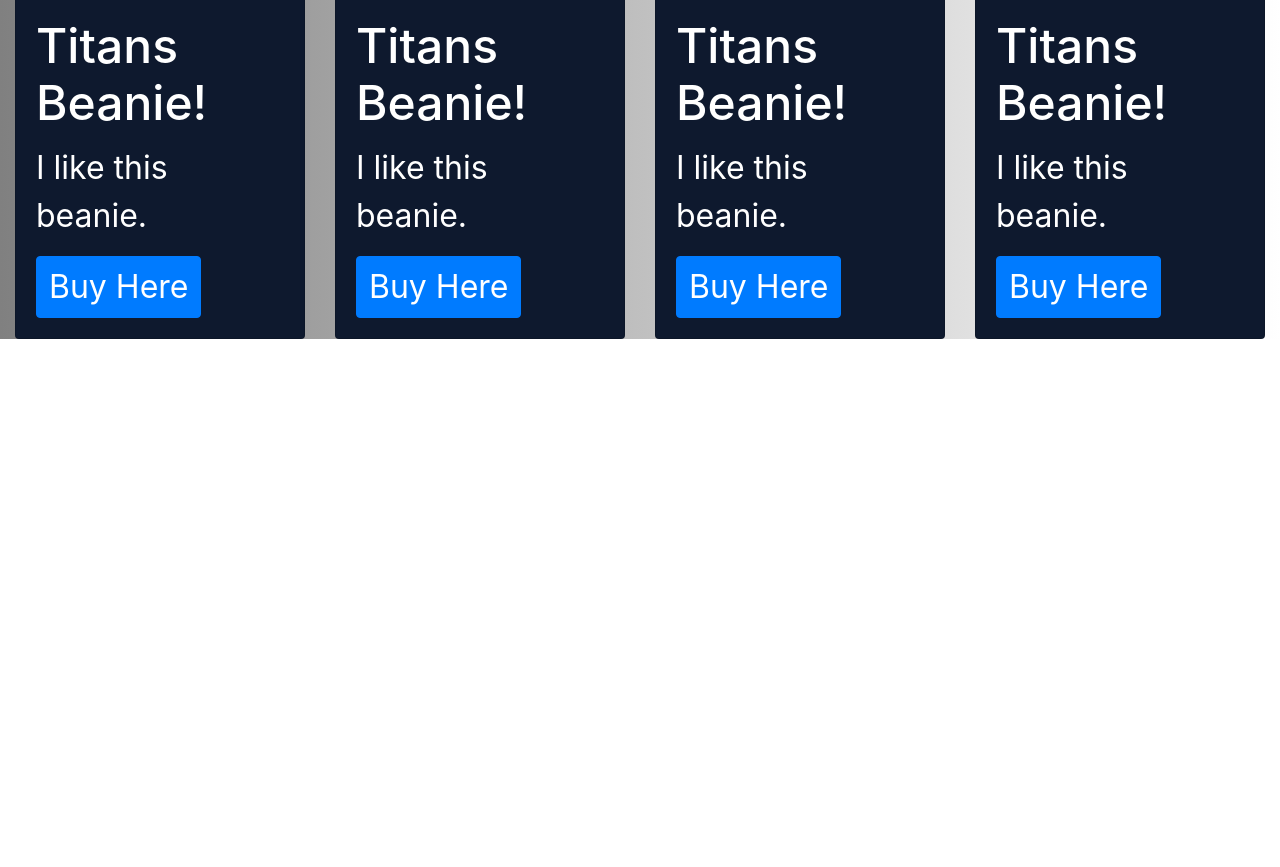
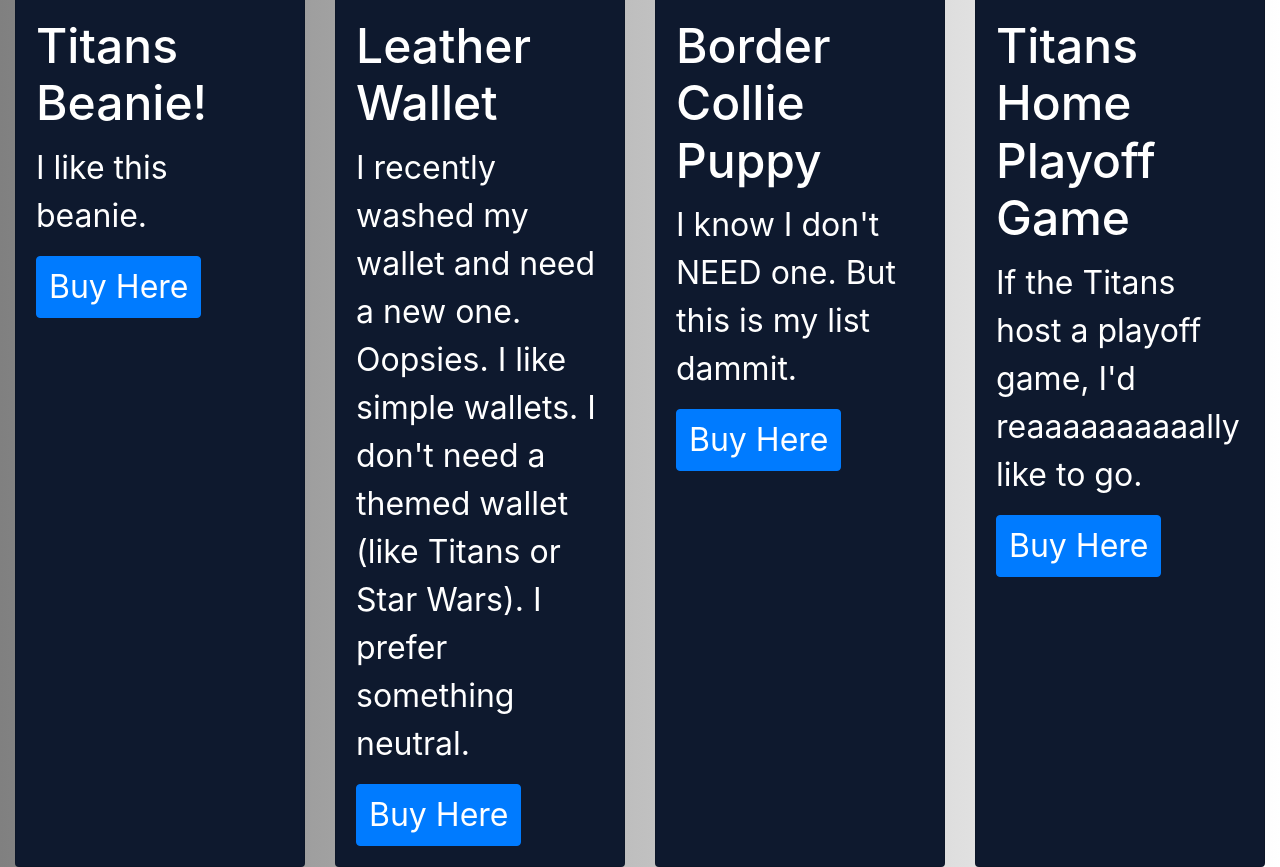
Before and after one commit to Hlinfoot/ChristmasWishList, a plain HTML site: page links.html in a window 1280 px wide. Shown: the part 2546-3413 px from the top of the page. Before the commit the page ends 2885 px from the top, so only its background shows below. Drawn offline with nearby package versions, Linux system fonts and the light colour scheme.

Commit message:
added more items

```diff
--- a/links.html
+++ b/links.html
@@ -73,31 +73,31 @@
         </div>
         <div class="col-md-3 d-flex align-items-stretch">
           <div class="card">
-            <img src="https://fanatics.frgimages.com/FFImage/thumb.aspx?i=/productimages/_3113000/ff_3113696-7b4c85df4a1dad41e4eb_full.jpg&w=900" class="card-img-top" alt="Titans Beanie">
+            <img src="https://www.roddandgunn.com/dw/image/v2/BBRS_PRD/on/demandware.static/-/Sites-roddandgunn-master-catalog/default/dw91b864fb/images/120894/ZW0098_CREEK_FT_LGE.jpg?sw=458&sh=565&sm=fit" class="card-img-top" alt="Titans Beanie">
             <div class="card-body">
-              <h5 class="card-title">Titans Beanie!</h5>
-              <p class="card-text">I like this beanie. </p>
-              <a href="https://www.nflshop.com/tennessee-titans/mens-tennessee-titans-nfl-pro-line-by-fanatics-branded-black-team-haze-ii-cuffed-knit-hat/t-36480568+p-7012897040879+z-9-1512148740?_ref=p-DLP:m-GRID:i-r7c0:po-21" target="_blank" class="btn btn-primary">Buy Here</a>
+              <h5 class="card-title">Leather Wallet</h5>
+              <p class="card-text">I recently washed my wallet and need a new one. Oopsies. I like simple wallets. I don't need a themed wallet (like Titans or Star Wars). I prefer something neutral. </p>
+              <a href="https://www.amazon.com/Mens-Wallets-Card-Cases-Money-Organizers/b?ie=UTF8&node=7072333011" target="_blank" class="btn btn-primary">Buy Here</a>
             </div>
           </div>
         </div>
         <div class="col-md-3 d-flex align-items-stretch">
           <div class="card">
-            <img src="https://fanatics.frgimages.com/FFImage/thumb.aspx?i=/productimages/_3113000/ff_3113696-7b4c85df4a1dad41e4eb_full.jpg&w=900" class="card-img-top" alt="Titans Beanie">
+            <img src="https://www.animalfactsencyclopedia.com/images/border-collie-puppy.jpg" class="card-img-top" alt="Titans Beanie">
             <div class="card-body">
-              <h5 class="card-title">Titans Beanie!</h5>
-              <p class="card-text">I like this beanie. </p>
-              <a href="https://www.nflshop.com/tennessee-titans/mens-tennessee-titans-nfl-pro-line-by-fanatics-branded-black-team-haze-ii-cuffed-knit-hat/t-36480568+p-7012897040879+z-9-1512148740?_ref=p-DLP:m-GRID:i-r7c0:po-21" target="_blank" class="btn btn-primary">Buy Here</a>
+              <h5 class="card-title">Border Collie Puppy</h5>
+              <p class="card-text">I know I don't NEED one. But this is my list dammit. </p>
+              <a href="https://www.google.com/search?q=border+collie+puppy&tbm=isch&ved=2ahUKEwj64trrt4ztAhVMsFMKHf2iDlkQ2-cCegQIABAA&oq=border+collie+&gs_lcp=CgNpbWcQARgAMgcIABCxAxBDMgcIABCxAxBDMgcIABCxAxBDMgcIABCxAxBDMgcIABCxAxBDMgUIABCxAzIECAAQQzIHCAAQsQMQQzIECAAQQzIFCAAQsQNQtgxYtgxg7hhoAHAAeACAATyIATySAQExmAEAoAEBqgELZ3dzLXdpei1pbWfAAQE&sclient=img&ei=a0G1X7qBD8zgzgL9xbrIBQ&bih=937&biw=1920&rlz=1C1CHBF_enUS794US794" target="_blank" class="btn btn-primary">Buy Here</a>
             </div>
           </div>
         </div>
         <div class="col-md-3 d-flex align-items-stretch">
           <div class="card">
-            <img src="https://fanatics.frgimages.com/FFImage/thumb.aspx?i=/productimages/_3113000/ff_3113696-7b4c85df4a1dad41e4eb_full.jpg&w=900" class="card-img-top" alt="Titans Beanie">
+            <img src="https://cdn.nashvillepost.com/files/base/scomm/nvp/image/2019/03/16x9/640w/NissanStadium_Skyline_GI_.5c7d608a9c2fe.jpg" class="card-img-top" alt="Titans Beanie">
             <div class="card-body">
-              <h5 class="card-title">Titans Beanie!</h5>
-              <p class="card-text">I like this beanie. </p>
-              <a href="https://www.nflshop.com/tennessee-titans/mens-tennessee-titans-nfl-pro-line-by-fanatics-branded-black-team-haze-ii-cuffed-knit-hat/t-36480568+p-7012897040879+z-9-1512148740?_ref=p-DLP:m-GRID:i-r7c0:po-21" target="_blank" class="btn btn-primary">Buy Here</a>
+              <h5 class="card-title">Titans Home Playoff Game</h5>
+              <p class="card-text">If the Titans host a playoff game, I'd reaaaaaaaaaally like to go. </p>
+              <a href="./youknow.html" target="_blank" class="btn btn-primary">Buy Here</a>
             </div>
           </div>
         </div>
```
Also changed, not shown: youknow.html (added, +20 -0 lines).
